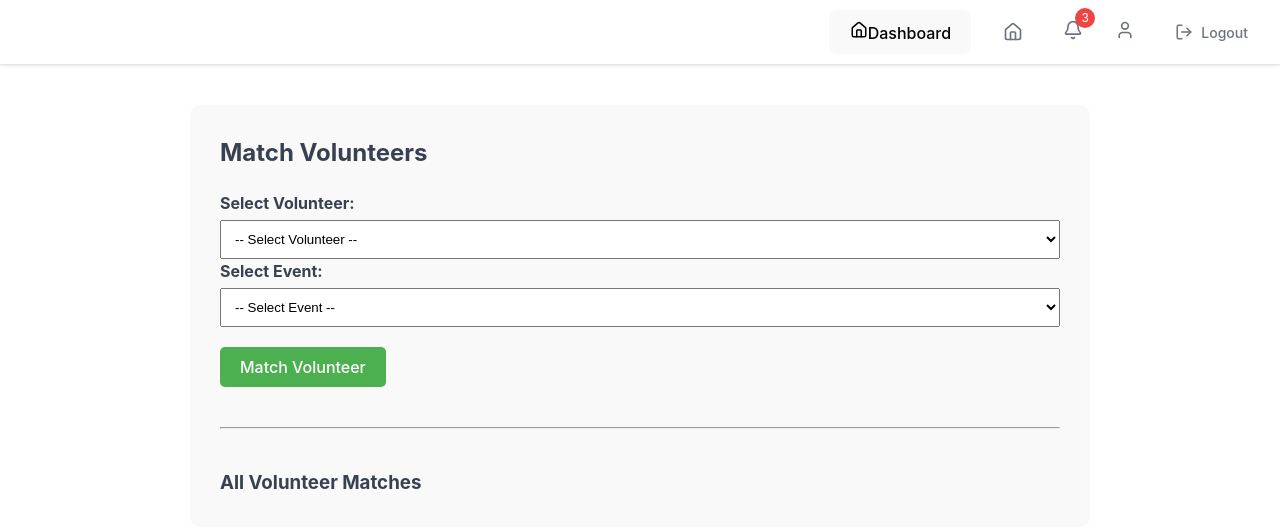
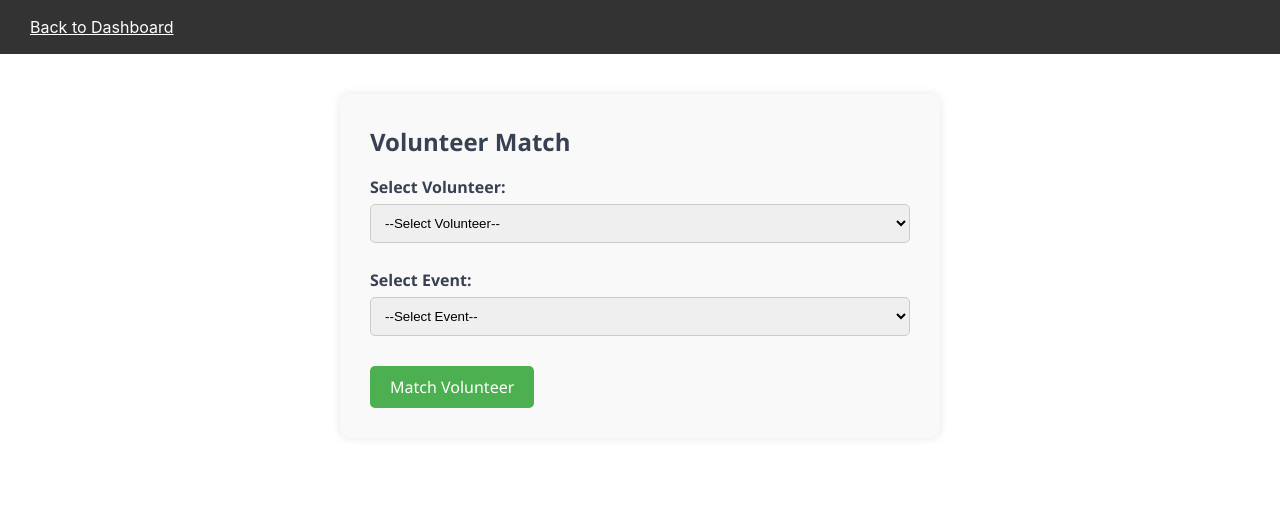
Before and after one commit to group-08-fullstack/volunteer-management-app, a React (Vite) app: page /volunteermatch in a window 1280 px wide. Shown: the top 528 px of the page. Built offline with nearby package versions, Linux system fonts and the light colour scheme.

Commit message:
Update VolunteerMatch.jsx

```diff
--- a/src/components/VolunteerMatch.jsx
+++ b/src/components/VolunteerMatch.jsx
@@ -1,39 +1,42 @@
-import React, { useState, useEffect } from 'react';
+import React, { useState } from 'react';
 import { useNavigate } from 'react-router-dom';
-import NavigationBar from './Navigation';
-import { Home } from 'lucide-react';
 
+// Simulated notification function
 function sendNotification(email, message) {
-  const notifications = JSON.parse(localStorage.getItem(`notifications_${email}`) || '[]');
-  notifications.push({ message, timestamp: new Date().toISOString() });
-  localStorage.setItem(`notifications_${email}`, JSON.stringify(notifications));
+  alert(`Notification to ${email}: ${message}`);
 }
 
 export default function VolunteerMatch() {
-  const [volunteers, setVolunteers] = useState([]);
-  const [events, setEvents] = useState([]);
+  const navigate = useNavigate();
+
+  const volunteers = [
+    { email: 'alice@yahoo.com', name: 'Alice Johnson' },
+    { email: 'bob@yahoo.com', name: 'Bob Smith' },
+    { email: 'carol@yahoo.com', name: 'Carol Williams' }
+  ];
+
+  const events = [
+    {
+      name: 'Food Drive',
+      description: 'Help distribute food to those in need',
+      location: 'Community Center',
+      requiredSkills: ['Food Handling', 'Communication'],
+      urgency: 'High',
+      date: '2025-08-15'
+    },
+    {
+      name: 'Animal Shelter Support',
+      description: 'Assist with animal care and adoption events',
+      location: 'Animal Shelter',
+      requiredSkills: ['Animal Handling'],
+      urgency: 'Medium',
+      date: '2025-09-01'
+    }
+  ];
+
   const [selectedVolunteer, setSelectedVolunteer] = useState(null);
   const [selectedEvent, setSelectedEvent] = useState(null);
-  const [matchedData, setMatchedData] = useState([]);
-  const navigate = useNavigate();
-
-  useEffect(() => {
-    loadData();
-  }, []);
-
-  const loadData = () => {
-    const savedVolunteers = JSON.parse(localStorage.getItem('profiles') || '[]');
-    const savedEvents = JSON.parse(localStorage.getItem('events') || '[]');
-
-    const matches = savedVolunteers.map((vol) => {
-      const participation = JSON.parse(localStorage.getItem(`participation_${vol.email}`) || '[]');
-      return { ...vol, matches: participation };
-    });
-
-    setVolunteers(savedVolunteers);
-    setEvents(savedEvents);
-    setMatchedData(matches);
-  };
+  const [matchResult, setMatchResult] = useState(null);
 
   const handleMatch = () => {
     if (!selectedVolunteer || !selectedEvent) {
@@ -41,121 +44,142 @@ export default function VolunteerMatch() {
       return;
     }
 
-    const participationKey = `participation_${selectedVolunteer.email}`;
-    const currentParticipation = JSON.parse(localStorage.getItem(participationKey) || '[]');
-
-    if (currentParticipation.some(ev => ev.name === selectedEvent.name)) {
-      alert('This volunteer is already matched to the selected event.');
-      return;
-    }
-
-    currentParticipation.push({
-      name: selectedEvent.name,
-      description: selectedEvent.description,
-      location: selectedEvent.location,
-      requiredSkills: selectedEvent.requiredSkills || [],
-      urgency: selectedEvent.urgency || '',
-      eventDate: selectedEvent.date || '',
-      status: 'Matched'
-    });
-
-    localStorage.setItem(participationKey, JSON.stringify(currentParticipation));
-
     sendNotification(
       selectedVolunteer.email,
       `You have been matched to the event: ${selectedEvent.name}`
     );
 
-    alert('Volunteer matched successfully!');
-    setSelectedVolunteer(null);
-    setSelectedEvent(null);
-    loadData();
+    setMatchResult({
+      volunteer: selectedVolunteer,
+      event: selectedEvent
+    });
   };
 
-  const extraLinks = [
-    { className: "match-home", link: "/adminDash", logo: <Home size={18} />, text: "Dashboard" },
-  ];
+  const navStyle = {
+    backgroundColor: '#333',
+    color: 'white',
+    padding: '15px 30px',
+    display: 'flex',
+    justifyContent: 'space-between',
+    alignItems: 'center'
+  };
+
+  const navTitle = {
+    fontSize: '20px',
+    fontWeight: 'bold'
+  };
+
+  const navLink = {
+    color: 'white',
+    textDecoration: 'underline',
+    cursor: 'pointer'
+  };
+
+  const containerStyle = {
+    maxWidth: '600px',
+    margin: '40px auto',
+    padding: '30px',
+    borderRadius: '10px',
+    backgroundColor: '#f9f9f9',
+    boxShadow: '0 0 10px rgba(0,0,0,0.1)',
+    fontFamily: 'Segoe UI, sans-serif'
+  };
+
+  const labelStyle = {
+    marginTop: '15px',
+    fontWeight: 'bold',
+    display: 'block'
+  };
+
+  const inputStyle = {
+    width: '100%',
+    padding: '10px',
+    marginTop: '5px',
+    marginBottom: '10px',
+    borderRadius: '5px',
+    border: '1px solid #ccc'
+  };
+
+  const buttonStyle = {
+    padding: '10px 20px',
+    backgroundColor: '#4CAF50',
+    color: 'white',
+    border: 'none',
+    borderRadius: '5px',
+    marginTop: '20px',
+    cursor: 'pointer'
+  };
+
+  const resultBoxStyle = {
+    marginTop: '30px',
+    padding: '15px',
+    border: '1px solid #ccc',
+    borderRadius: '8px',
+    backgroundColor: '#eef',
+    lineHeight: '1.6'
+  };
 
   return (
     <>
-      <NavigationBar extraLinks={extraLinks}/>
+      <nav style={navStyle}>
 
-      <div style={{ maxWidth: '900px', margin: '40px auto', padding: '30px', backgroundColor: '#f9f9f9', borderRadius: '10px' }}>
-        <h2>Match Volunteers</h2>
+        <span style={navLink} onClick={() => navigate('/adminDash')}>Back to Dashboard</span>
+      </nav>
 
-        <div style={{ marginTop: '20px' }}>
-          <label><strong>Select Volunteer:</strong></label>
+      <div style={containerStyle}>
+        <h2>Volunteer Match</h2>
+
+        <label style={labelStyle}>
+          Select Volunteer:
           <select
-            style={{ width: '100%', padding: '10px', marginTop: '5px' }}
-            value={selectedVolunteer?.email || ''}
+            value={selectedVolunteer ? selectedVolunteer.email : ''}
             onChange={(e) =>
-              setSelectedVolunteer(volunteers.find(v => v.email === e.target.value))
+              setSelectedVolunteer(volunteers.find(v => v.email === e.target.value) || null)
             }
+            style={inputStyle}
           >
-            <option value="">-- Select Volunteer --</option>
+            <option value="">--Select Volunteer--</option>
             {volunteers.map((vol) => (
               <option key={vol.email} value={vol.email}>
                 {vol.name}
               </option>
             ))}
           </select>
+        </label>
 
-          <label style={{ marginTop: '15px' }}><strong>Select Event:</strong></label>
+        <label style={labelStyle}>
+          Select Event:
           <select
-            style={{ width: '100%', padding: '10px', marginTop: '5px' }}
-            value={selectedEvent?.name || ''}
+            value={selectedEvent ? selectedEvent.name : ''}
             onChange={(e) =>
-              setSelectedEvent(events.find(ev => ev.name === e.target.value))
+              setSelectedEvent(events.find(ev => ev.name === e.target.value) || null)
             }
+            style={inputStyle}
           >
-            <option value="">-- Select Event --</option>
+            <option value="">--Select Event--</option>
             {events.map((ev) => (
               <option key={ev.name} value={ev.name}>
                 {ev.name}
               </option>
             ))}
           </select>
+        </label>
 
-          <button onClick={handleMatch} style={{ marginTop: '20px', padding: '10px 20px', backgroundColor: '#4CAF50', color: 'white', border: 'none', borderRadius: '5px' }}>
-            Match Volunteer
-          </button>
-        </div>
+        <button onClick={handleMatch} style={buttonStyle}>
+          Match Volunteer
+        </button>
 
-        {selectedVolunteer && selectedEvent && (
-          <div style={{ marginTop: '30px', padding: '20px', backgroundColor: '#fff', border: '1px solid #ddd', borderRadius: '8px' }}>
-            <h3>Profile Match Overview</h3>
-            <p><strong>Volunteer:</strong> {selectedVolunteer.name}</p>
-            <p><strong>Skills:</strong> {selectedVolunteer.skills?.map(s => s.value || s).join(', ') || 'N/A'}</p>
-
-            <p><strong>Event:</strong> {selectedEvent.name}</p>
-            <p><strong>Required Skills:</strong> {selectedEvent.requiredSkills?.join(', ') || 'N/A'}</p>
-            <p><strong>Urgency:</strong> {selectedEvent.urgency || 'N/A'}</p>
-            <p><strong>Date:</strong> {selectedEvent.date || 'N/A'}</p>
+        {matchResult && (
+          <div style={resultBoxStyle}>
+            <h3>Match Result</h3>
+            <p><strong>Volunteer:</strong> {matchResult.volunteer.name} ({matchResult.volunteer.email})</p>
+            <p><strong>Event:</strong> {matchResult.event.name}</p>
+            <p><strong>Description:</strong> {matchResult.event.description}</p>
+            <p><strong>Date:</strong> {matchResult.event.date}</p>
+            <p><strong>Location:</strong> {matchResult.event.location}</p>
+            <p><strong>Urgency:</strong> {matchResult.event.urgency}</p>
           </div>
         )}
-
-        <hr style={{ margin: '40px 0' }} />
-
-        <h3>All Volunteer Matches</h3>
-        {matchedData.map((vol) => (
-          <div key={vol.email} style={{ padding: '15px', border: '1px solid #ccc', borderRadius: '6px', marginBottom: '20px', background: '#fff' }}>
-            <strong>{vol.name}</strong>
-            <p>{vol.skills?.map(s => s.value || s).join(', ') || 'None'}</p>
-            {vol.matches.length > 0 ? (
-              <ul style={{ paddingLeft: '20px' }}>
-                {vol.matches.map((match, idx) => (
-                  <li key={idx} style={{ marginBottom: '10px' }}>
-                    <strong>Event:</strong> {match.name}<br />
-                    <strong>Date:</strong> {match.eventDate}<br />
-                    <strong>Description:</strong> {match.description}
-                  </li>
-                ))}
-              </ul>
-            ) : (
-              <p style={{ color: 'gray' }}>No events matched yet.</p>
-            )}
-          </div>
-        ))}
       </div>
     </>
   );
```
